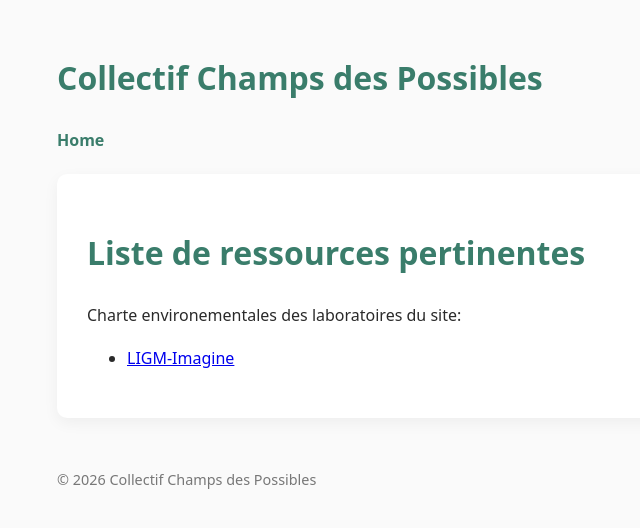
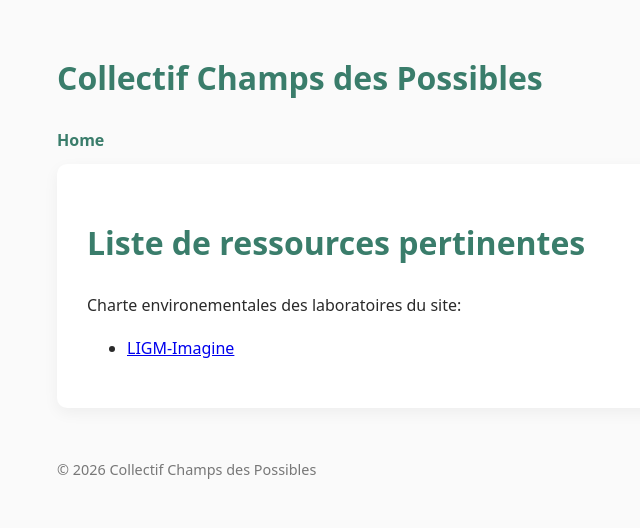
Before and after one commit to champs-des-possibles/champs-des-possibles.github.io, a Jekyll site: the page built from ressources.md, in a window 1280 px wide. Shown: the top 528 px of the page, without its empty margins (158-798 px from the left). Built offline with Jekyll 4.4.1, drawn with Linux system fonts in a browser that asks for light colours; our own code applies the rules of GitHub Pages for plain Markdown files.

Commit message:
Refactor CSS styles for consistency and clarity

```diff
--- a/assets/style.css
+++ b/assets/style.css
@@ -9,7 +9,8 @@ line-height:1.7;
 }
 
 header{
-margin-bottom:20px;
+margin-top:10px;
+margin-bottom:10px;
 }
 
 h1{
@@ -22,7 +23,7 @@ margin-top:40px;
 }
 
 nav{
-margin-top:10px;
+margin-top:5px;
 }
 
 nav a{
```
